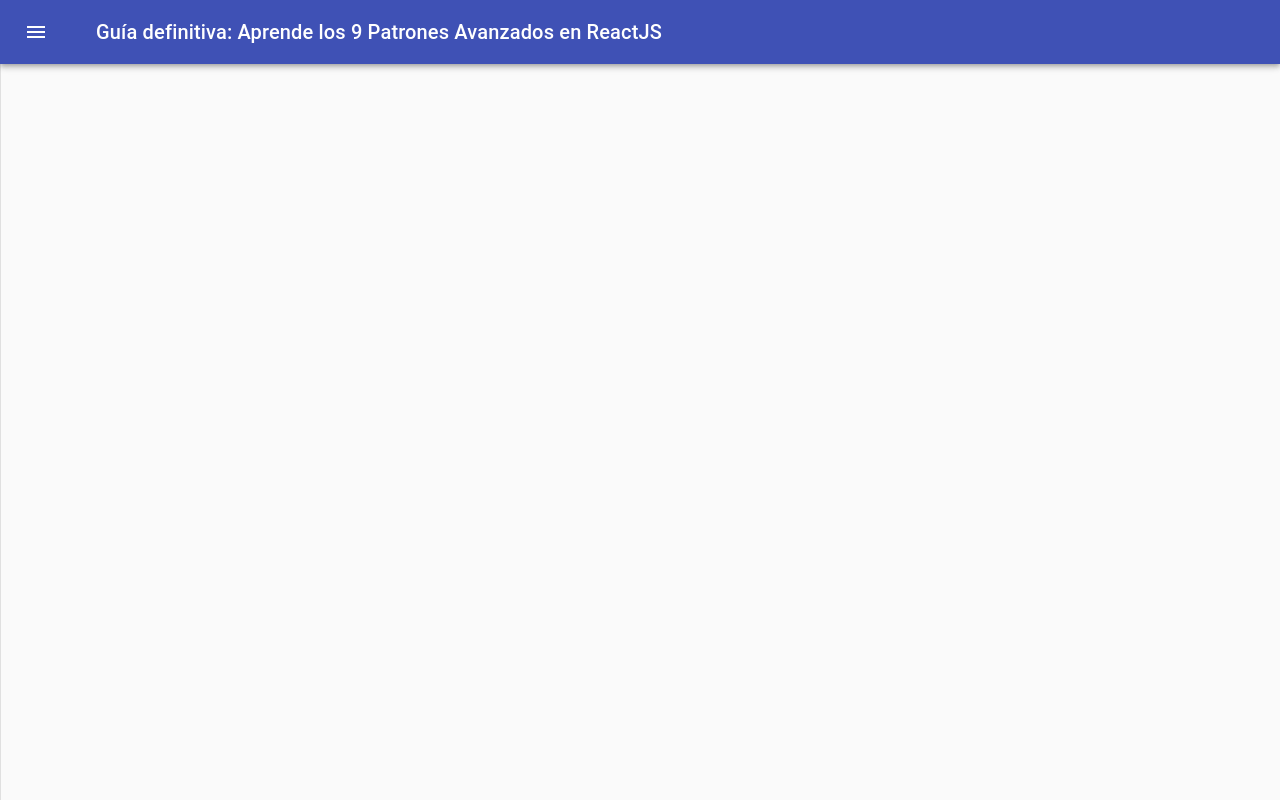
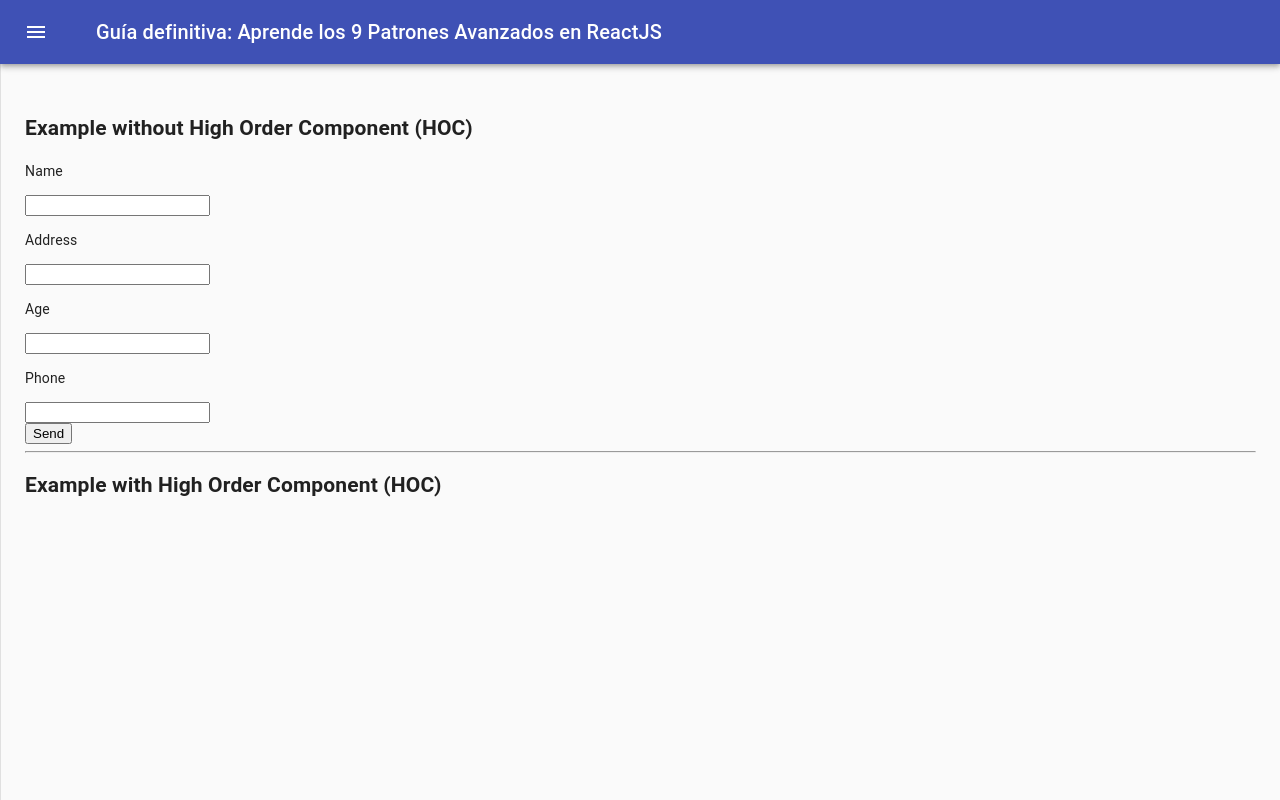
Before and after one commit to stevengf14/react-patterns, a React (Create React App) app: page /hoc in a window 1280 px wide. Built offline with nearby package versions, Linux system fonts and the light colour scheme.

Commit message:
HOC example without HOC

```diff
--- /dev/null
+++ b/src/hoc/components/hoc-page.js
@@ -0,0 +1,15 @@
+import React from "react";
+import { NormalForm } from "./nornal-form";
+
+export const HocPage = () => {
+  const handleNormalSubmit = (data) => alert(data);
+  return (
+    <>
+      <h2>Example without High Order Component (HOC)</h2>
+      <NormalForm onSubmit={handleNormalSubmit} />
+      <hr></hr>
+
+      <h2>Example with High Order Component (HOC)</h2>
+    </>
+  );
+};
--- /dev/null
+++ b/src/hoc/components/nornal-form.js
@@ -0,0 +1,71 @@
+import React, { useState } from "react";
+import PropTypes from "prop-types";
+
+export const NormalForm = ({ onSubmit }) => {
+  const [formValues, setFormValues] = useState({
+    name: "",
+    address: "",
+    age: "",
+    phone: "",
+  });
+
+  const handleChange = (e) => {
+    const {
+      target: { name, value },
+    } = e;
+    setFormValues({ ...formValues, [name]: value });
+  };
+
+  const handleSubmit = (e) => {
+    e.preventDefault();
+    onSubmit(JSON.stringify(formValues));
+  };
+
+  return (
+    <form onSubmit={handleSubmit}>
+      <div>
+        <p>Name</p>
+        <input
+          type="text"
+          name="name"
+          value={formValues.name}
+          onChange={handleChange}
+        />
+      </div>
+      <div>
+        <p>Address</p>
+        <input
+          type="text"
+          name="address"
+          value={formValues.address}
+          onChange={handleChange}
+        />
+      </div>
+      <div>
+        <p>Age</p>
+        <input
+          type="number"
+          name="age"
+          value={formValues.age}
+          onChange={handleChange}
+        />
+      </div>
+      <div>
+        <p>Phone</p>
+        <input
+          type="tel"
+          name="phone"
+          value={formValues.phone}
+          onChange={handleChange}
+        />
+      </div>
+      <div>
+        <button type="submit">Send</button>
+      </div>
+    </form>
+  );
+};
+
+NormalForm.propTypes = {
+  onSubmit: PropTypes.func.isRequired,
+};
--- /dev/null
+++ b/src/hoc/index.js
@@ -0,0 +1,3 @@
+import { HocPage } from "./components/hoc-page";
+
+export { HocPage };
--- a/src/routes.js
+++ b/src/routes.js
@@ -1,6 +1,7 @@
 import { WelcomePage } from "./components/welcome-page";
 import { CustomHookPage } from "./custom-hook/classwork/components/custom-hook-page";
 import { CustomHookPageHomework } from "./custom-hook/homework/components/custom-hook-page";
+import { HocPage } from "./hoc";
 
 export const routes = [
   {
@@ -19,4 +20,9 @@ export const routes = [
     label: "Custom Hooks Homework",
     Component: CustomHookPageHomework,
   },
+  {
+    path: "/hoc",
+    label: "HOC",
+    Component: HocPage,
+  },
 ];
```
